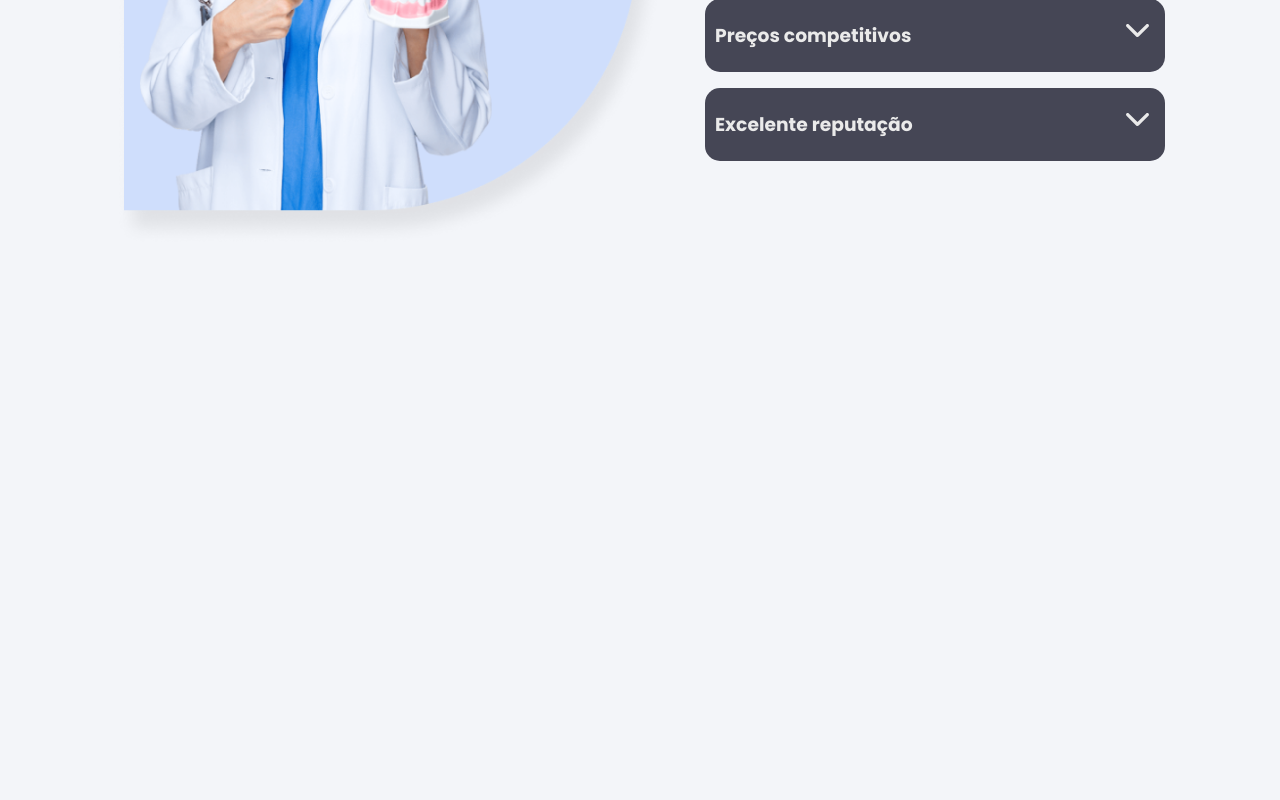
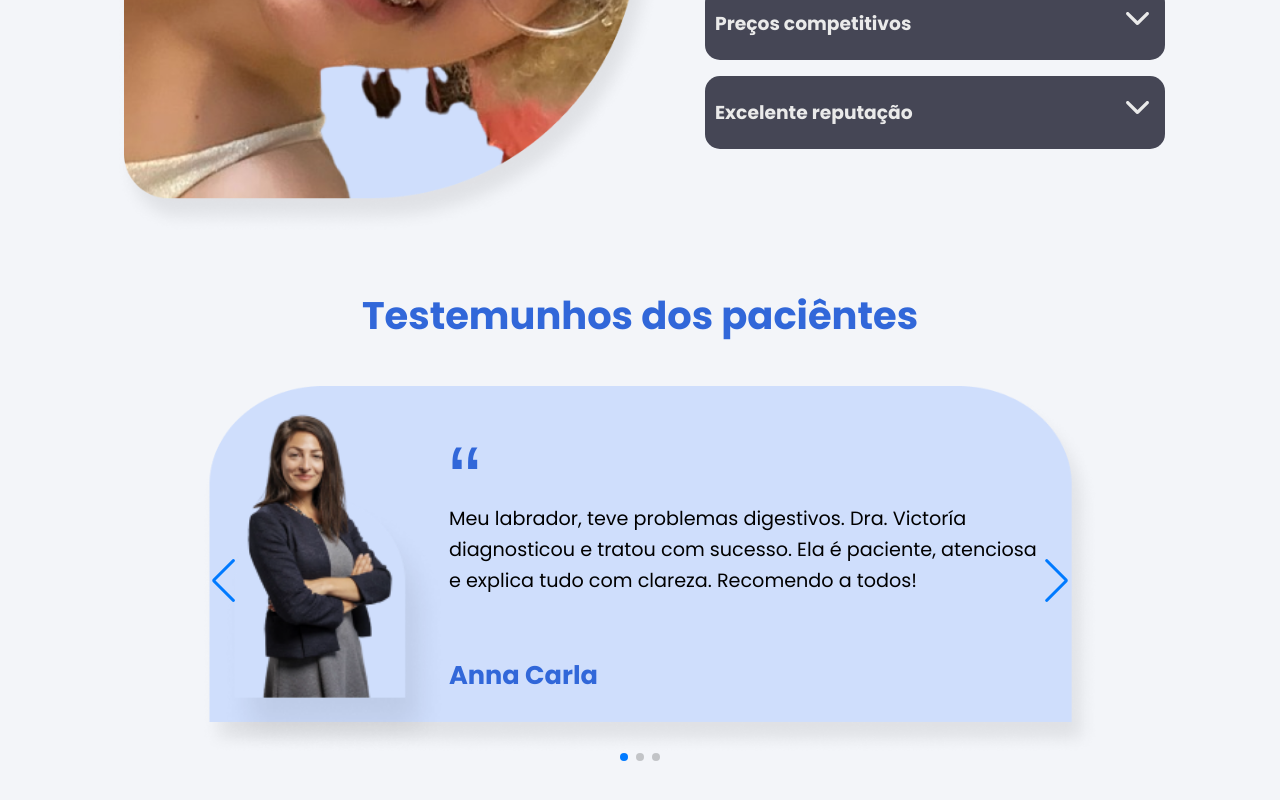
Before and after one commit to Darlan0307/website-veterinary, a React (Vite) app: page / in a window 1280 px wide. Shown: the part 1715-2515 px from the top of the page. Before the commit the page ends 1981 px from the top, so only its background shows below. Built offline with nearby package versions, Linux system fonts and the light colour scheme.

Commit message:
:lipstick: criação da seção dos depoimentos dos paciêntes

```diff
--- a/src/components/Header/HeaderTop/styles.scss
+++ b/src/components/Header/HeaderTop/styles.scss
@@ -21,9 +21,8 @@
   }
 
 
-
   .logo{
-    width: 150px;
+    width: calc(100px + 3vw);
   }
 
   .menu-desktop{
--- /dev/null
+++ b/src/components/SectionTestimony/index.tsx
@@ -0,0 +1,82 @@
+import './styles.scss'
+import bgOld from '../../assets/bg-olds.png'
+import old1 from '../../assets/old-1.png'
+import old2 from '../../assets/old-2.png'
+import old3 from '../../assets/old-3.png'
+import { Swiper, SwiperSlide } from 'swiper/react'
+import { useEffect, useState } from 'react'
+
+const dataTestimony = [
+  {
+    id:0,
+    picture: old1,
+    name:"Anna Carla",
+    testimony:"Meu labrador, teve problemas digestivos. Dra. Victoría diagnosticou e tratou com sucesso. Ela é paciente, atenciosa e explica tudo com clareza. Recomendo a todos!",
+
+  },
+  {
+    id:1,
+    picture: old2,
+    name:"José Costa",
+    testimony:"Minha gatinha Mia estava assustada na clínica. Dra. Victoría foi gentil e paciente, conquistando sua confiança. Mia está mais feliz e saudável, e eu devo isso à Dra. Victoría.",
+
+  },
+  {
+    id:2,
+    picture: old3,
+    name:"Adriana Maria",
+    testimony:"Meu poodle, precisou de uma cirurgia delicada.A cirurgia foi um sucesso e Toby se recuperou rápido. Sou muito grata à Dra. Victoría.",
+
+  }
+]
+
+const SectionTestimony = () => {
+
+  const [enableNavigation,setEnableNavigation] = useState(false)
+
+  useEffect(()=>{
+    function handleResize(){
+      if(window.innerWidth < 701){
+        setEnableNavigation(false)
+      }else{
+        setEnableNavigation(true)
+      }
+    }
+    handleResize()
+    return ()=> window.removeEventListener('resize',handleResize)
+  })
+
+  return (
+    <section className='section-testimony'>
+      <h2 className='subtitle'>Testemunhos dos paciêntes</h2>
+
+     <div className="content-testimony">
+
+      <img className='bg-olds' src={bgOld} alt="imagem background dos testemunhos" />
+
+     <Swiper
+      slidesPerView={1}
+      pagination={{ clickable:true }}
+      navigation={enableNavigation}
+			loop= {true}
+      className='container-carosel'
+    >
+
+      {dataTestimony.map(testimony =>(
+        <SwiperSlide key={testimony.id} className='carosel-card'>
+          <article className='card-testimony'>
+            <img src={testimony.picture} alt={testimony.name} />
+            <div className='content-text'>
+              <p>{testimony.testimony}</p>
+              <h3>{testimony.name}</h3>
+            </div>
+          </article>
+        </SwiperSlide>
+      ))}
+    </Swiper>
+     </div>
+    </section>
+  )
+}
+
+export default SectionTestimony
--- /dev/null
+++ b/src/components/SectionTestimony/styles.scss
@@ -0,0 +1,105 @@
+.section-testimony{
+  margin-top: -4em;
+  display: flex;
+  flex-direction: column;
+  align-items: center;
+  gap: 2em;
+  padding: 20px;
+
+  .subtitle{
+    color: #3167d9;
+    font-size: calc(2em + .5vw);
+    text-align: center;
+    margin-top: 2em;
+  }
+
+  .content-testimony{
+    position: relative;
+    width: 100%;
+    max-width: 900px;
+    padding: 10px;
+    .bg-olds{
+      position: absolute;
+      z-index: -1;
+      width: 100%;
+      height: 90%;
+      @media (max-width:700px){
+        display: none;
+      }
+    }
+
+    .container-carosel{
+      .swiper-pagination{
+
+        @media (max-width:700px){
+
+          position: relative;
+          bottom: 0;
+
+          span{
+            width: 20px;
+            height: 20px;
+          }
+
+        }
+      }
+
+      .carosel-card{
+        display: grid;
+        place-content: center;
+        padding: 20px;
+
+        .card-testimony{
+          display: flex;
+
+          @media (max-width:700px){
+            flex-direction: column;
+            align-items: center;
+          }
+
+          img{
+            height: 350px;
+            width:250px;
+          }
+
+          .content-text{
+            display: flex;
+            flex-direction: column;
+            justify-content: space-evenly;
+
+            @media (max-width:700px) {
+              gap: 1em;
+            }
+            p{
+              line-height: 1.6em;
+              font-size: 1.2em;
+              padding: 2em 1em 0 0;
+              position: relative;
+
+              @media (max-width:500px) {
+                padding: 0;
+                padding-top: 1em;
+              }
+              &::before{
+                content: "“";
+                position: absolute;
+                left: 0;
+                top: 0;
+                font-size: 5em;
+                color: #3167d9;
+                font-family: Arial, Helvetica, sans-serif;
+              }
+            }
+
+            h3{
+              color: #3167d9;
+              font-size: 1.6em;
+            }
+          }
+        }
+      }
+    }
+
+  }
+
+}
--- a/src/components/WebSite.tsx
+++ b/src/components/WebSite.tsx
@@ -1,5 +1,6 @@
 import HeaderApp from "./Header/HeaderApp"
 import SectionSkills from "./SectionSkills"
+import SectionTestimony from "./SectionTestimony"
 import SectionServices from "./sectionServices"
 
 const WebSite = () => {
@@ -8,7 +9,7 @@ const WebSite = () => {
       <HeaderApp/>
       <SectionServices/>
       <SectionSkills/>
-
+      <SectionTestimony/>
     </>
   )
 }
```
Also changed, not shown: src/assets/img-apresentation.png, src/assets/img-header.png.
